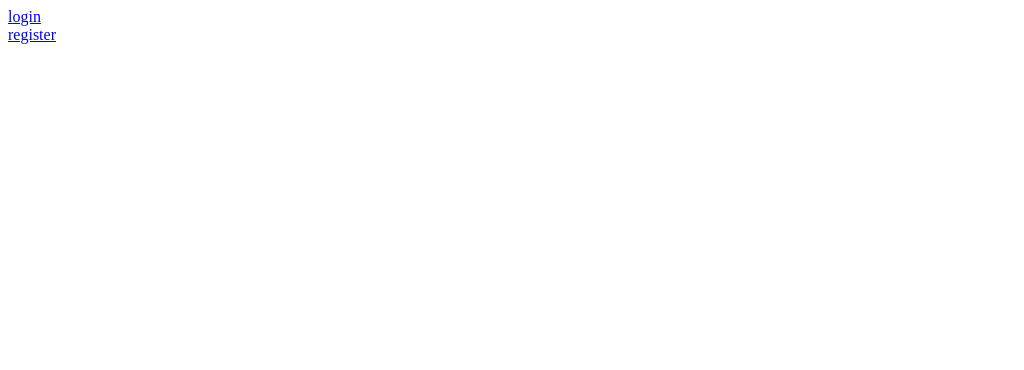
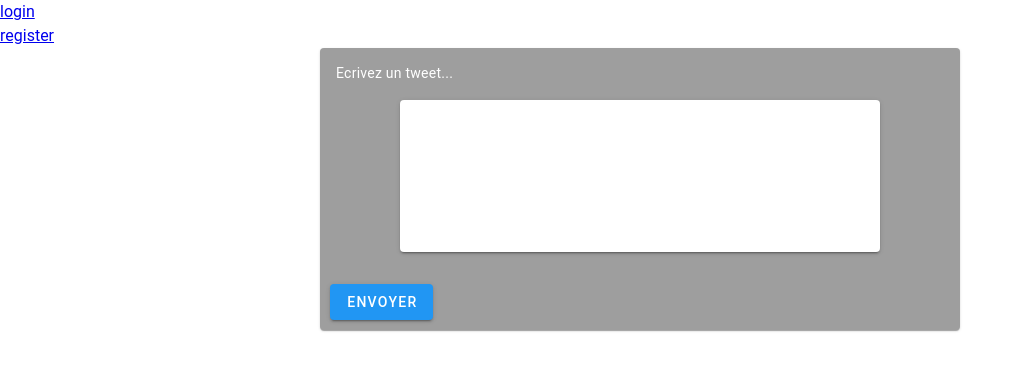
Before and after one commit to NathanMunsch/TwitterLite, a Vue app in the folder twitterlite.client/: page / in a window 1280 px wide. Shown: the top 370 px of the page, without its empty margins (0-1024 px from the left). Built offline with nearby package versions, Linux system fonts and the light colour scheme.

Commit message:
Added Tweet Dialog + Installed vuetify

```diff
--- a/twitterlite.client/package.json
+++ b/twitterlite.client/package.json
@@ -12,6 +12,7 @@
   "dependencies": {
     "vue": "^3.3.11",
     "vue-router": "^4.2.5",
+    "vuetify": "^3.5.2",
     "vuex": "^4.1.0"
   },
   "devDependencies": {
--- /dev/null
+++ b/twitterlite.client/src/components/TweetDialog.vue
@@ -0,0 +1,19 @@
+<script setup>
+    import { ref } from 'vue';
+
+    var tweetContent = ref('');
+
+    function sendTweet() {
+
+    }
+</script>
+
+<template>
+    <v-card style="width: 50%;" class="mx-auto"     theme="dark" color="grey">
+        <v-card-text>Ecrivez un tweet...</v-card-text>
+        <v-textarea v-model="tweetContent" counter auto-grow bg-color="white" variant="solo" style="width: 75%; margin: auto;"></v-textarea>
+        <v-btn @click="sendTweet" color="blue" style="margin: 10px;">Envoyer</v-btn>
+    </v-card>
+</template>
+
+<style scoped></style>
--- a/twitterlite.client/src/main.js
+++ b/twitterlite.client/src/main.js
@@ -6,6 +6,17 @@ import store from './store/index.js';
 import Home from './views/Home.vue';
 import Login from './views/Login.vue';
 import Register from './views/Register.vue';
+
+import 'vuetify/styles'
+import { createVuetify } from 'vuetify'
+import * as components from 'vuetify/components'
+import * as directives from 'vuetify/directives'
+
+const vuetify = createVuetify({
+    components,
+    directives,
+})
+
 
 const routes = [
     { path: '/', component: Home },
@@ -24,4 +35,6 @@ app.use(router);
 
 app.use(store);
 
+app.use(vuetify);
+
 app.mount('#app');
--- a/twitterlite.client/src/views/Home.vue
+++ b/twitterlite.client/src/views/Home.vue
@@ -1,6 +1,7 @@
 <script setup>
     import { computed } from "vue";
     import { useStore } from "vuex";
+    import TweetDialog  from "../components/TweetDialog.vue";
 
     const store = useStore()
     const auth = computed(() => store.state.authenticated)
@@ -23,6 +24,7 @@
     <router-link v-if="!auth" to="/register">register</router-link>
     <br />
     <button v-if="auth" @click="logout">Logout</button>
+    <TweetDialog></TweetDialog>
 </template>
 
 <style scoped>
```
Also changed, not shown: 2 other files (tests, documents, lock files or other folders).
